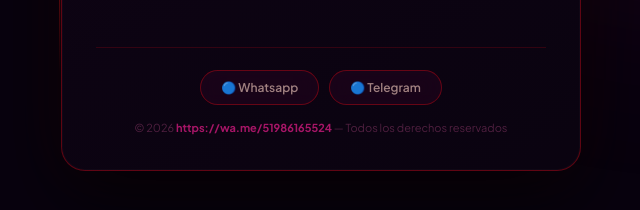
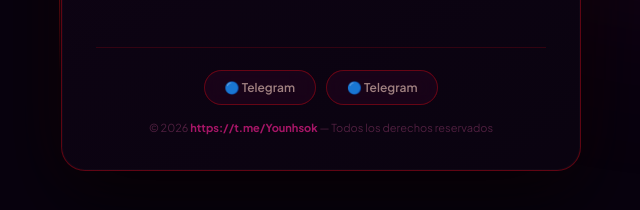
Before and after one commit to jeffry741137/prueba, a website: page index.html in a window 1280 px wide. Shown: the part 938-1148 px from the top of the page, 319-959 px from the left. Drawn offline with Linux system fonts and the light colour scheme.

Commit message:
Update index.html

```diff
--- a/index.html
+++ b/index.html
@@ -353,10 +353,10 @@
         <div class="error-box" id="errorBox"></div>
 
         <div class="card-foot">
-          <a class="flink" id="waLink" href="#" target="_blank">🔵 Whatsapp</a>
+          <a class="flink" id="waLink" href="#" target="_blank">🔵 Telegram</a>
           <a class="flink" id="waLink" href="#" target="_blank">🔵 Telegram</a>
         </div>
-        <div class="copy">© 2026 <b>https://wa.me/51986165524</b> — Todos los derechos reservados</div>
+        <div class="copy">© 2026 <b>https://t.me/Younhsok</b> — Todos los derechos reservados</div>
       </div>
 
       <!-- RESULTADO -->
```
